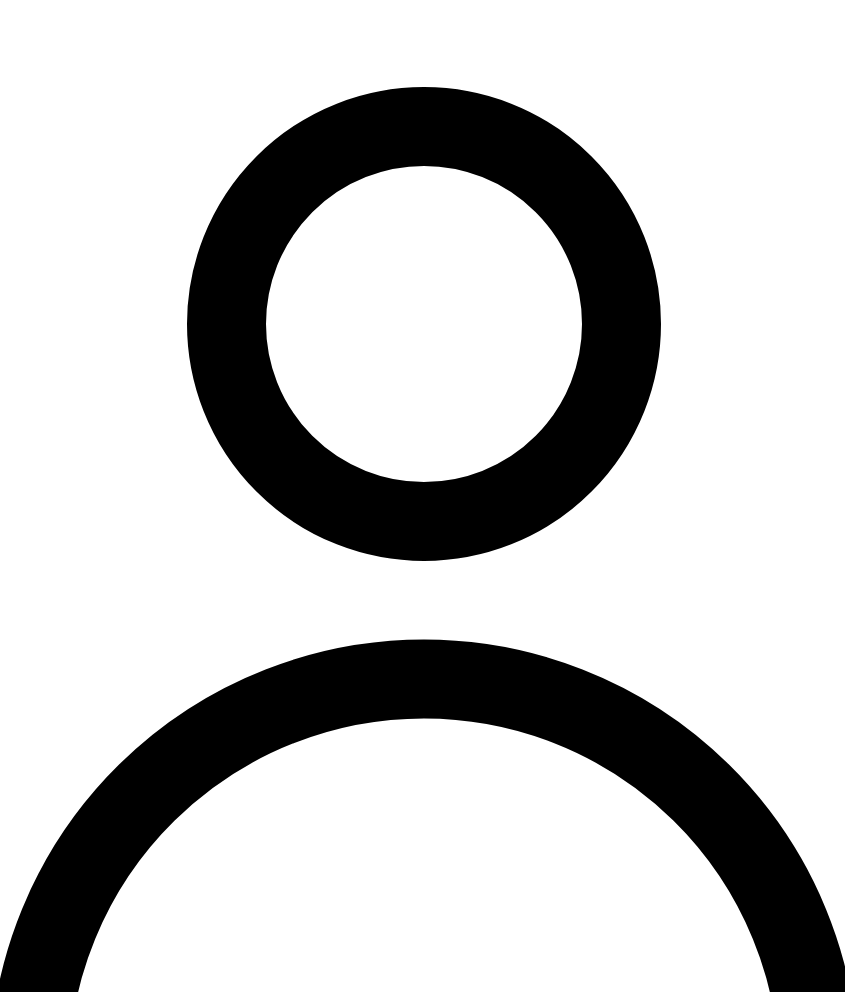
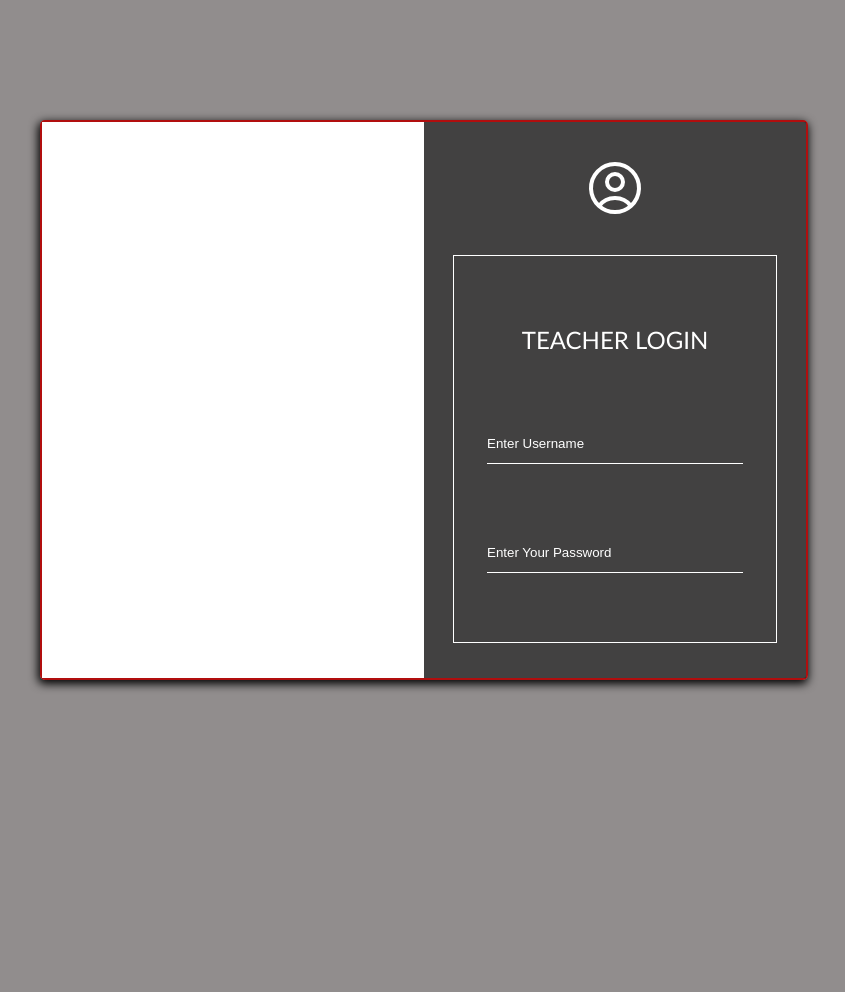
Before and after one commit to JeremiahID/Dominion-Havard-School, a plain HTML site: page staff.html in a window 1280 px wide. Shown: the top 992 px of the page, without its empty margins (216-1061 px from the left). After the commit the page ends 800 px from the top, so only its background shows below. Drawn offline with Linux system fonts and the light colour scheme.

Commit message:
staff login page

```diff
--- /dev/null
+++ b/staff.css
@@ -0,0 +1,85 @@
+*{
+    padding: 0px;
+    margin: 0px;
+    box-sizing: border-box;
+}
+
+body{
+    background-color: #797474d0;
+    width: 100%;
+    height: 100vh;
+    display: flex;
+    justify-content: center;
+    align-items: center;
+}
+
+
+.wrapper{
+    height: 70vh;
+    width: 60%;
+    border: 1px solid #FFFFFF;
+    display: flex;
+    justify-content: center;
+    align-items: center;
+    border: 2px solid #b10e0e;
+    border-radius: 5px;
+    box-shadow: -1px 3px 10px 1px black;
+}
+
+.containerLogo{
+    height: 99.9%;
+    width: 50%;
+    background-color: white;
+}
+
+.containerContent{
+    height: 99.9%;
+    width: 50%;
+    background-color: #303030d0;
+    display: flex;
+    justify-content: space-evenly;
+    align-items: center;
+    flex-direction: column;
+}
+
+.containerContent svg{
+    color: white;
+    width: 10vw;
+    height: 8vh;
+
+}
+
+.containerContent form{
+    height: 70%;
+    border: 1px solid  #FFFFFF;
+    width: 85%;
+    display: flex;
+    justify-content: space-evenly;
+    align-items: center;
+    flex-direction: column;
+}
+
+form label{
+    color: #FFFFFF;
+    font-size: 1.5rem;
+    font-family: calibri;
+}
+
+input{
+    width: 20vw;
+    height: 5vh;
+    background-color:inherit;
+    border: 0px;
+    color: #FFFFFF;
+    border-bottom: 1px solid #FFFFFF;
+}
+
+input::placeholder{
+    color: #FFFFFF;
+}
+
+input:focus{
+    outline: 0px;
+    background-color: inherit;
+    padding: 0.5rem;
+}
--- a/staff.html
+++ b/staff.html
@@ -4,24 +4,36 @@
     <meta charset="UTF-8">
     <meta name="viewport" content="width=device-width, initial-scale=1.0">
     <title>Staff</title>
+    <link rel="stylesheet" href="staff.css">
 </head>
 <body>
-    <svg xmlns="http://www.w3.org/2000/svg" fill="none" viewBox="0 0 24 24" stroke-width="1.5" stroke="currentColor" class="w-6 h-6">
+    <!-- <svg xmlns="http://www.w3.org/2000/svg" fill="none" viewBox="0 0 24 24" stroke-width="1.5" stroke="currentColor" class="w-6 h-6">
         <path stroke-linecap="round" stroke-linejoin="round" d="M15.75 6a3.75 3.75 0 1 1-7.5 0 3.75 3.75 0 0 1 7.5 0ZM4.501 20.118a7.5 7.5 0 0 1 14.998 0A17.933 17.933 0 0 1 12 21.75c-2.676 0-5.216-.584-7.499-1.632Z" />
-      </svg>
-
-      <svg xmlns="http://www.w3.org/2000/svg" fill="none" viewBox="0 0 24 24" stroke-width="1.5" stroke="currentColor" class="w-6 h-6">
-        <path stroke-linecap="round" stroke-linejoin="round" d="M17.982 18.725A7.488 7.488 0 0 0 12 15.75a7.488 7.488 0 0 0-5.982 2.975m11.963 0a9 9 0 1 0-11.963 0m11.963 0A8.966 8.966 0 0 1 12 21a8.966 8.966 0 0 1-5.982-2.275M15 9.75a3 3 0 1 1-6 0 3 3 0 0 1 6 0Z" />
-      </svg>
+      </svg>-->
 
 
-      <svg xmlns="http://www.w3.org/2000/svg" fill="none" viewBox="0 0 24 24" stroke-width="1.5" stroke="currentColor" class="w-6 h-6">
-        <path stroke-linecap="round" stroke-linejoin="round" d="M3.75 6.75h16.5M3.75 12h16.5m-16.5 5.25h16.5" />
-      </svg>
+      <div class="wrapper">
+        <div class="containerLogo">
 
-      <svg xmlns="http://www.w3.org/2000/svg" fill="none" viewBox="0 0 24 24" stroke-width="1.5" stroke="currentColor" class="w-6 h-6">
-        <path stroke-linecap="round" stroke-linejoin="round" d="M6 18 18 6M6 6l12 12" />
-      </svg>
+        </div>
+
+        <div class="containerContent">
+          <svg xmlns="http://www.w3.org/2000/svg" fill="none" viewBox="0 0 24 24" stroke-width="1.5" stroke="currentColor" class="w-6 h-6">
+            <path stroke-linecap="round" stroke-linejoin="round" d="M17.982 18.725A7.488 7.488 0 0 0 12 15.75a7.488 7.488 0 0 0-5.982 2.975m11.963 0a9 9 0 1 0-11.963 0m11.963 0A8.966 8.966 0 0 1 12 21a8.966 8.966 0 0 1-5.982-2.275M15 9.75a3 3 0 1 1-6 0 3 3 0 0 1 6 0Z" />
+          </svg>
+
+          <form action="">
+            <label for="form"> TEACHER LOGIN </label>
+
+            <input type="text" id="Username" placeholder="Enter Username">
+
+            <input type="password" name="password" id="Password" placeholder="Enter Your Password" >
+          </form>
+
+        </div>
+      </div>
+
+
 
 
 
```
